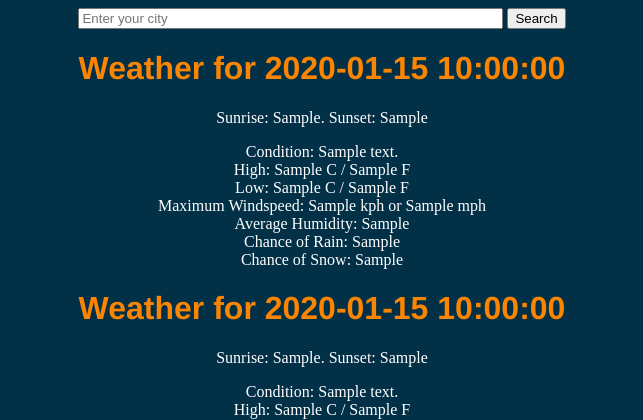
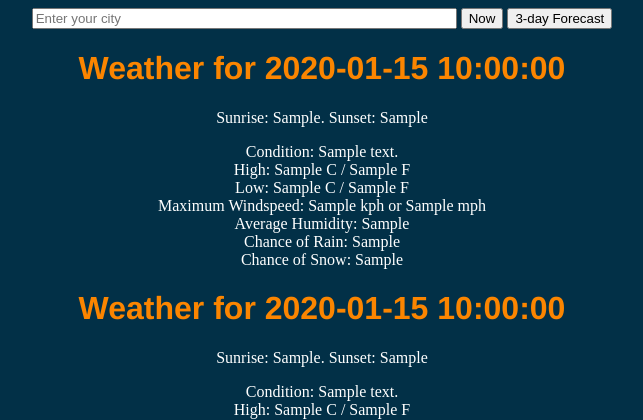
Before and after one commit to ht-pham/weather-app, a Flask app: template templates/forecast.html in a window 1280 px wide. Shown: the top 420 px of the page, without its empty margins (318-961 px from the left). Run offline with Flask 2, Linux system fonts and the light colour scheme; the template is opened without the code that fills it: most values are stand-ins (such as "Sample title", 1, 10 or a date in 2020).

Commit message:
Modified forecast.html by editing search bar functionality. Two buttons like main page and location.html. Reason: the old button 'search' no longer works with new updates.

```diff
--- a/templates/forecast.html
+++ b/templates/forecast.html
@@ -6,11 +6,12 @@
 </head>
 <body>
     <div class="container">
-        <form action="{{ url_for('forecast') }}" method="post" id="forecast">
+        <form action="{{ url_for('search') }}" method="post" id="search">
             <!-- <label for="city">City: </label> -->
             <input type="text" id="city" name="city" size="50%" placeholder="Enter your city" />
             <small></small>
-            <button type="submit" id="forecast">Search</button>
+            <button type="submit" name="action" value="now" id="now">Now</button>
+            <button type="submit" name="action" value="forecast" id="forecast">3-day Forecast</button>
         </form>
     </div>
 
```
